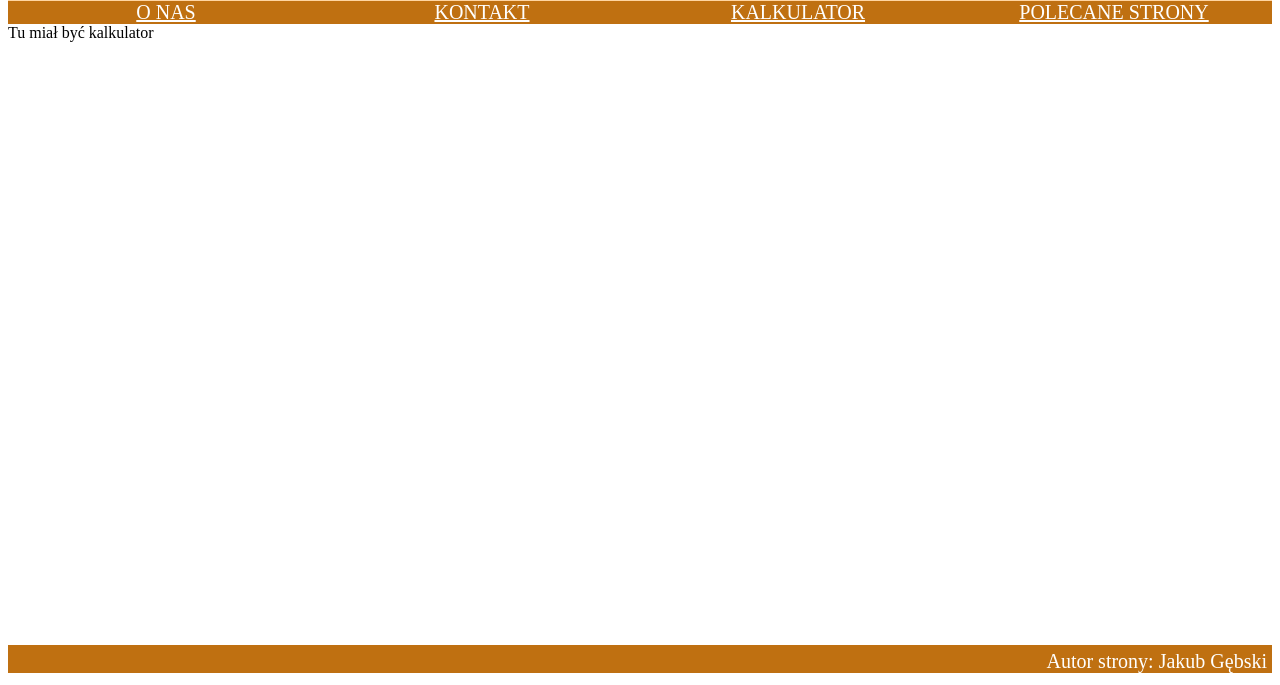
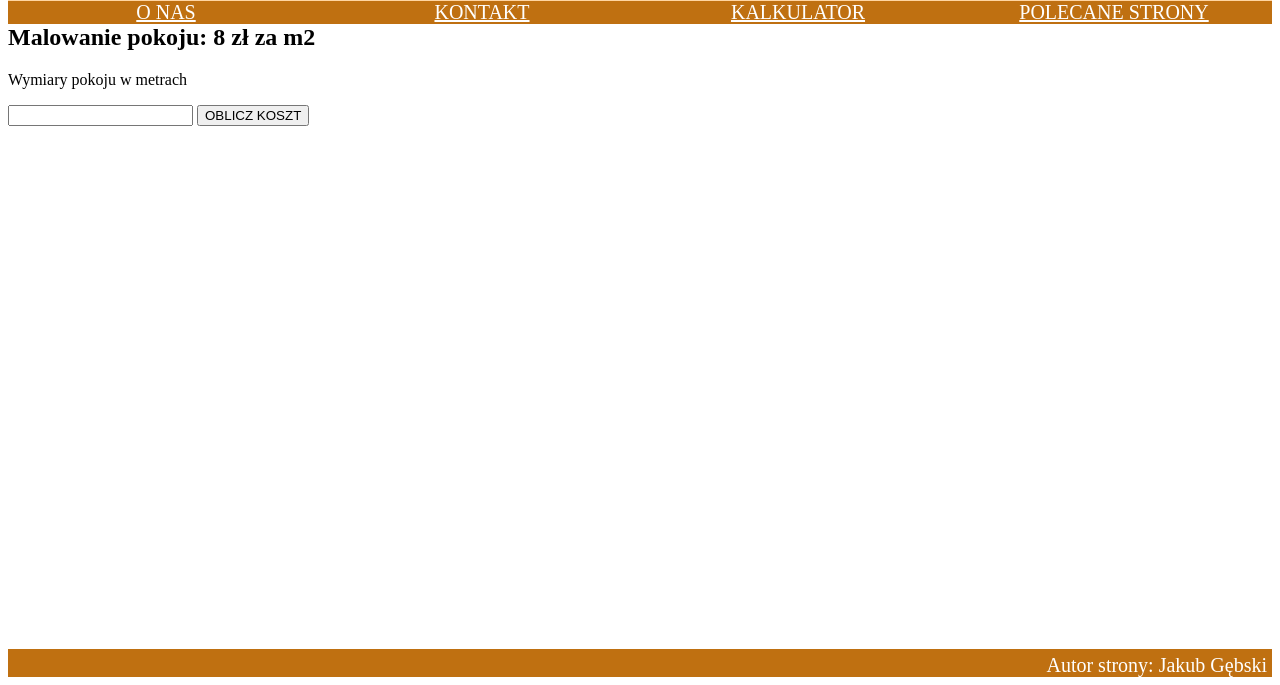
Before and after one commit to gebusss/remonty, a plain HTML site: page kalkulator.html in a window 1280 px wide. Shown: the part 131-816 px from the top of the page. Drawn offline with Linux system fonts and the light colour scheme.

Commit message:
Update kalkulator.html

```diff
--- a/kalkulator.html
+++ b/kalkulator.html
@@ -57,7 +57,11 @@
 		<a href="http://www.jakremontowac.pl/" target="blank">POLECANE STRONY </a>
 	</section>
 	<article>
-		<p> Tu miał być kalkulator </p>
+		<h1>Malowanie pokoju: 8 zł za m2</h1>
+		<p>Wymiary pokoju w metrach</p>
+		<form><input type="text">
+		<input type="submit" value="OBLICZ KOSZT"</form>
+
 	</article>
 	<footer> Autor strony: Jakub Gębski</footer>
 
```
